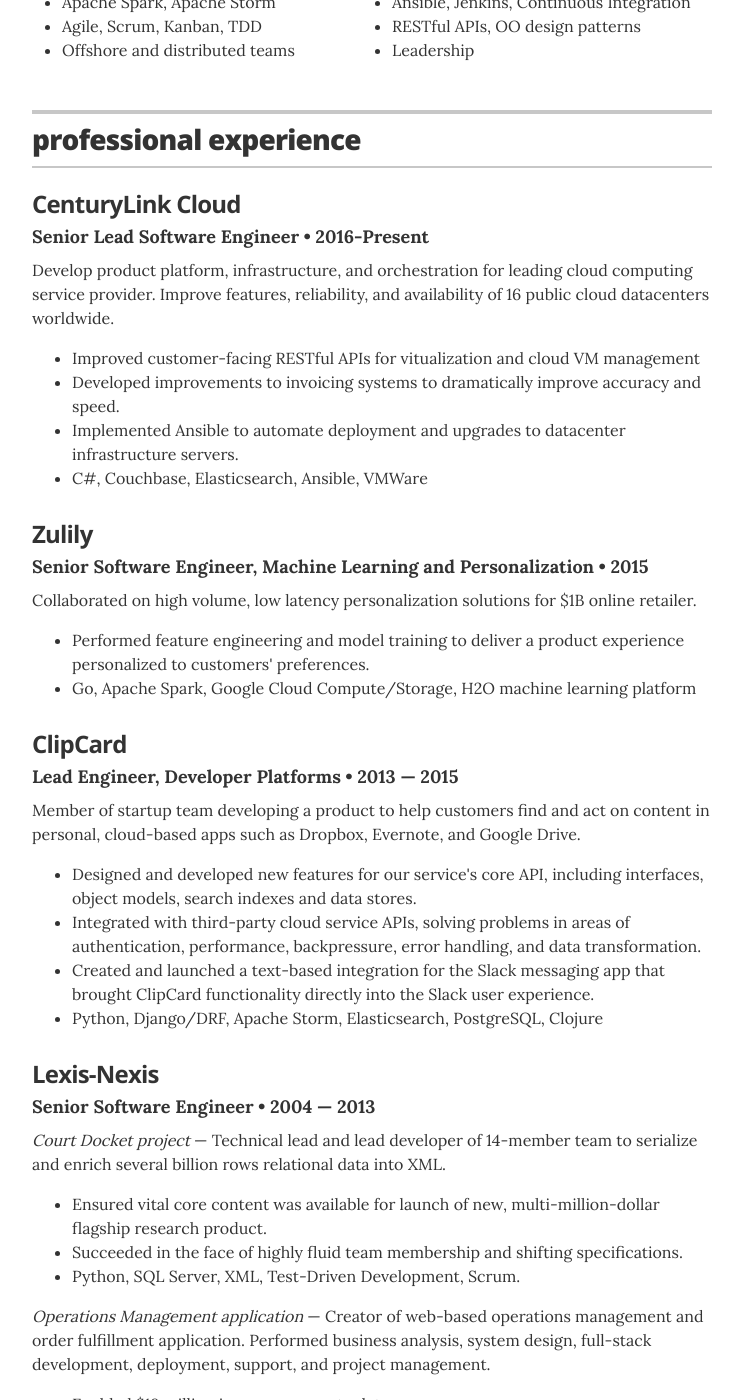
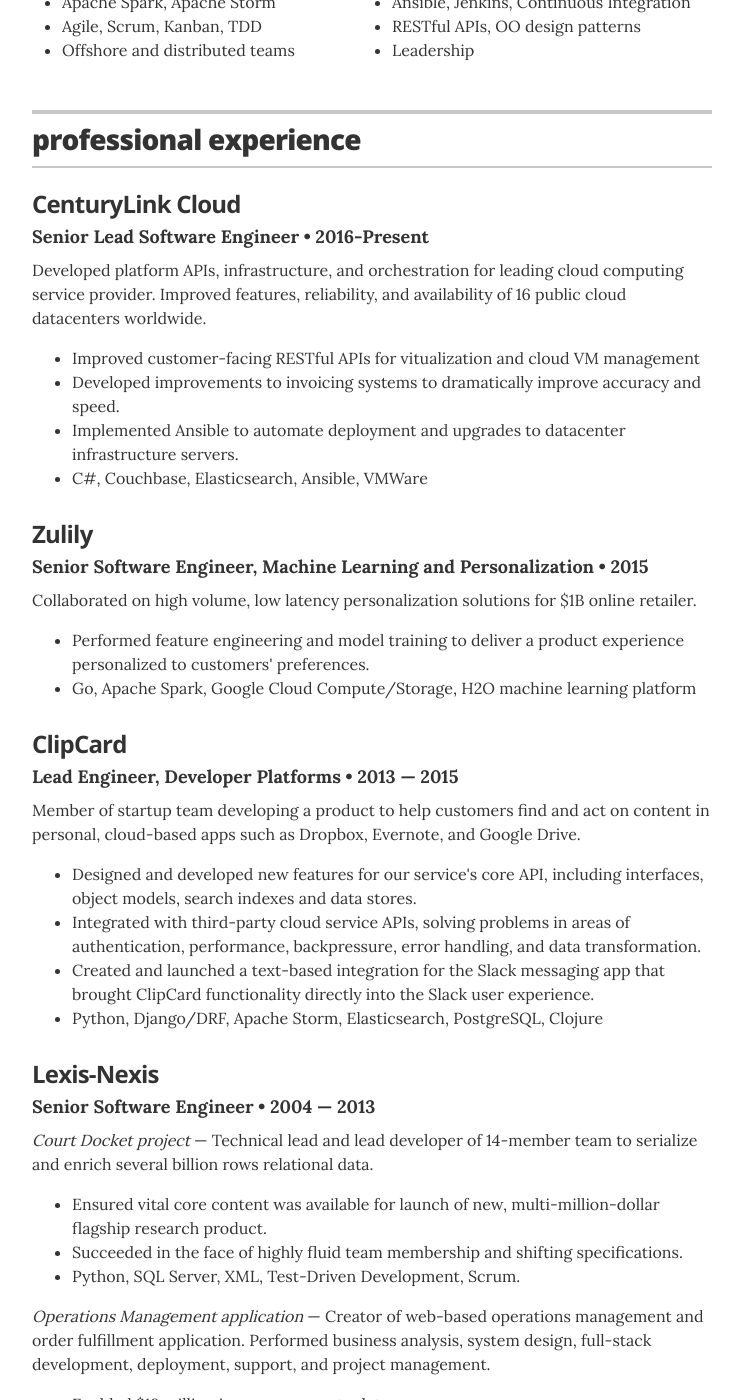
Before and after one commit to mattskone/mattskone.github.io, a Jekyll site: the page built from index.html, in a window 1280 px wide and 1400 px high, scrolled down 687 px. Shown: the whole window, without its empty margins (268-1011 px from the left). Built offline with Jekyll 4.4.1, drawn with Linux system fonts in a browser that asks for light colours.

Commit message:
Minor wording changes

```diff
--- a/_layouts/resume.html
+++ b/_layouts/resume.html
@@ -77,7 +77,7 @@
 	<div class="resume-item">
 		<h3 class="resume-item-title">CenturyLink Cloud</h3>
 		<h4 class="resume-item-details">Senior Lead Software Engineer &bull; 2016-Present</h4>
-		<p class="resume-item-copy">Develop product platform, infrastructure, and orchestration for leading cloud computing service provider.  Improve features, reliability, and availability of 16 public cloud datacenters worldwide.</p>
+		<p class="resume-item-copy">Developed platform APIs, infrastructure, and orchestration for leading cloud computing service provider.  Improved features, reliability, and availability of 16 public cloud datacenters worldwide.</p>
 		<ul>
             <li>Improved customer-facing RESTful APIs for vitualization and cloud VM management</li>
             <li>Developed improvements to invoicing systems to dramatically improve accuracy and speed.</li>
@@ -111,7 +111,7 @@
 	<div class="resume-item">
 		<h3 class="resume-item-title">Lexis-Nexis</h3>
 		<h4 class="resume-item-details">Senior Software Engineer &bull; 2004 &mdash; 2013</h4>
-		<p class="resume-item-copy"><i>Court Docket project</i> &mdash; Technical lead and lead developer of 14-member team to serialize and enrich several billion rows relational data into XML.</p>
+		<p class="resume-item-copy"><i>Court Docket project</i> &mdash; Technical lead and lead developer of 14-member team to serialize and enrich several billion rows relational data.</p>
 		<ul>
 			<li>Ensured vital core content was available for launch of new, multi-million-dollar flagship research product.</li>
 			<li>Succeeded in the face of highly fluid team membership and shifting specifications.</li>
```
